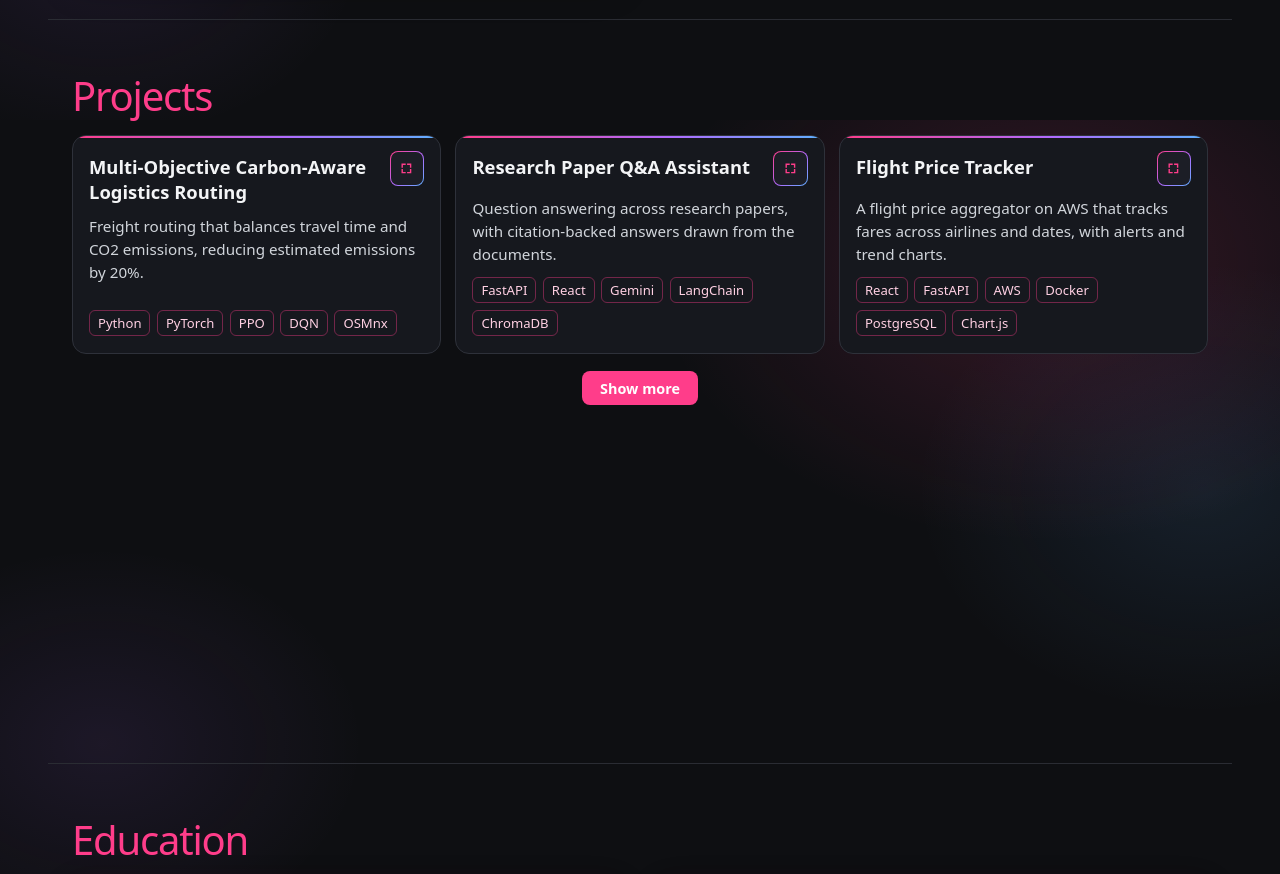
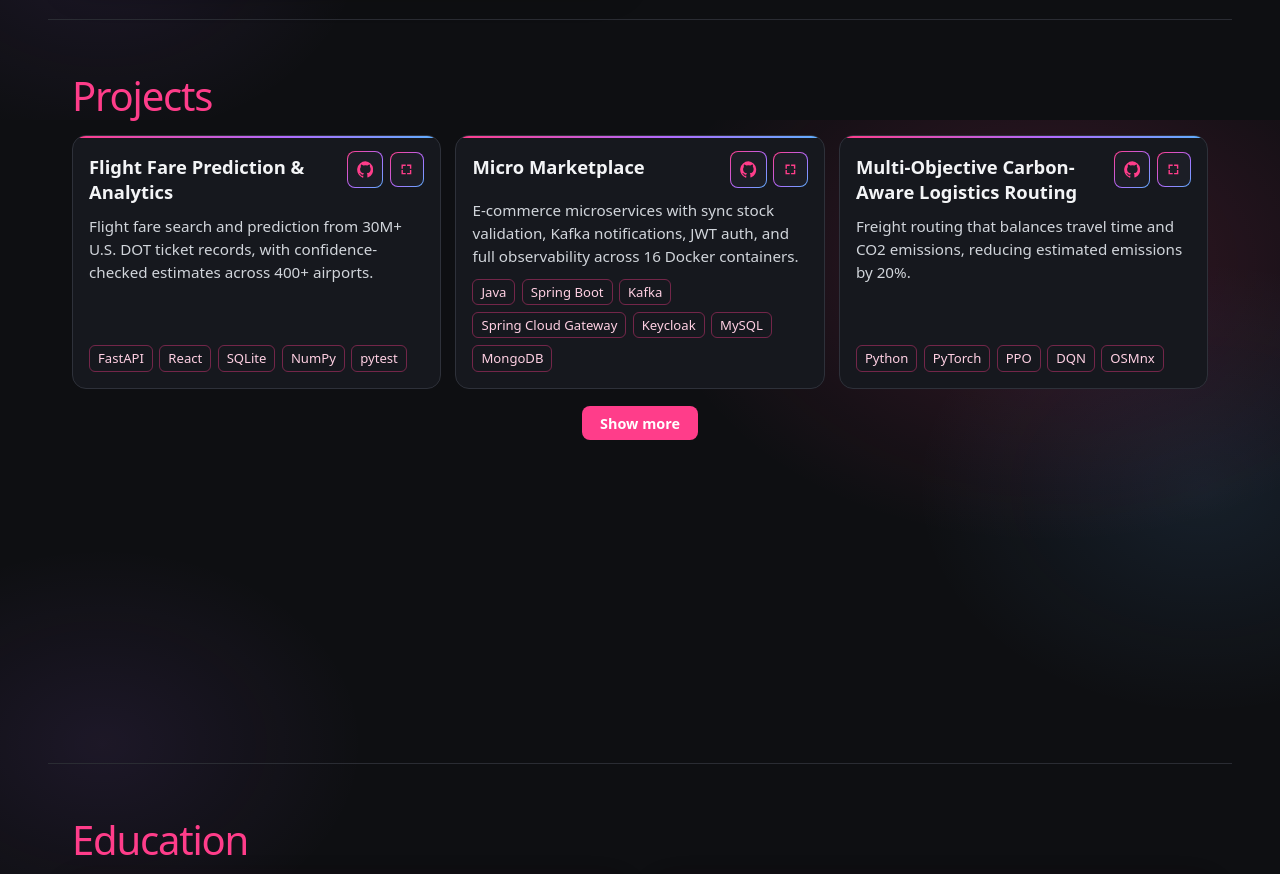
Before and after one commit to kushisantu/portfolio, a React (Vite) app: page / in a window 1280 px wide. Shown: the part 2280-3154 px from the top of the page. Built offline with nearby package versions, Linux system fonts and the light colour scheme.

Commit message:
github repos linked

```diff
--- a/src/App.tsx
+++ b/src/App.tsx
@@ -390,6 +390,19 @@ function App() {
               <div className="project-copy">
                 <div className="project-heading">
                   <h3>{project.name}</h3>
+                  <div className="project-actions">
+                    {'github' in project && project.github ? (
+                      <a
+                        className="project-open"
+                        href={project.github}
+                        target="_blank"
+                        rel="noreferrer"
+                        aria-label={`View ${project.name} on GitHub`}
+                        onClick={(event) => event.stopPropagation()}
+                      >
+                        <GitHubIcon />
+                      </a>
+                    ) : null}
                     <button
                       type="button"
                       className="project-open"
@@ -398,6 +411,7 @@ function App() {
                     >
                       <ExpandIcon />
                     </button>
+                  </div>
                 </div>
                 <p>{project.summary}</p>
                 <ul className="tech-list">
@@ -454,6 +468,17 @@ function App() {
                     <li key={tool}>{tool}</li>
                   ))}
                 </ul>
+                {'github' in openProject && openProject.github ? (
+                  <a
+                    className="project-github"
+                    href={openProject.github}
+                    target="_blank"
+                    rel="noreferrer"
+                  >
+                    <GitHubIcon />
+                    View on GitHub
+                  </a>
+                ) : null}
               </div>
             </div>
           </div>
--- a/src/data/content.ts
+++ b/src/data/content.ts
@@ -67,10 +67,42 @@ export const experience = [
 
 export const projects = [
   {
+    name: 'Flight Fare Prediction & Analytics',
+    summary:
+      'Flight fare search and prediction from 30M+ U.S. DOT ticket records, with confidence-checked estimates across 400+ airports.',
+    tools: ['FastAPI', 'React', 'SQLite', 'NumPy', 'pytest'],
+    github: 'https://github.com/kushisantu/flight-price-tracker',
+    points: [
+      'Built a flight fare search application using React and Python/FastAPI, leveraging 30M+ U.S. Department of Transportation ticket records across 400+ airports to provide data-driven fare estimates.',
+      'Developed a fare prediction system on 8M unseen ticket records, achieving ~$97 average estimation error and capturing 81% of actual fares within predicted ranges; implemented confidence checks to prevent unreliable estimates.',
+    ],
+  },
+  {
+    name: 'Micro Marketplace',
+    summary:
+      'E-commerce microservices with sync stock validation, Kafka notifications, JWT auth, and full observability across 16 Docker containers.',
+    tools: [
+      'Java',
+      'Spring Boot',
+      'Kafka',
+      'Spring Cloud Gateway',
+      'Keycloak',
+      'MySQL',
+      'MongoDB',
+    ],
+    github: 'https://github.com/kushisantu/micro-marketplace',
+    points: [
+      'Built an e-commerce platform (Product, Order, Inventory, Notification, API Gateway, Eureka) that validates stock synchronously before accepting orders, then publishes to Kafka for asynchronous notifications.',
+      'Added fault tolerance with Resilience4j, JWT auth via Keycloak, and observability with Prometheus, Grafana, and Zipkin, running on 16 Docker containers.',
+    ],
+  },
+  {
     name: 'Multi-Objective Carbon-Aware Logistics Routing',
     summary:
       'Freight routing that balances travel time and CO2 emissions, reducing estimated emissions by 20%.',
     tools: ['Python', 'PyTorch', 'PPO', 'DQN', 'OSMnx'],
+    github:
+      'https://github.com/kushisantu/Multi-Objective-Reinforcement-Learning-for-Carbon-Aware-Global-Logistics',
     points: [
       'Built a multi-objective reinforcement learning system using PPO, Double DQN, and Weighted A* to optimize freight routing while balancing travel time and CO2 emissions.',
       'Integrated real-world transportation, elevation, and emissions datasets to train and evaluate routing agents, reducing estimated emissions by 20% while adding only 5–10 minutes to ETA.',
@@ -81,37 +113,10 @@ export const projects = [
     summary:
       'Question answering across research papers, with citation-backed answers drawn from the documents.',
     tools: ['FastAPI', 'React', 'Gemini', 'LangChain', 'ChromaDB'],
+    github: 'https://github.com/kushisantu/research-rag',
     points: [
       'Built a RAG-based question-answering system for research papers using Gemini, embeddings, and vector search to support conversational querying across multiple documents.',
       'Engineered an end-to-end pipeline for PDF ingestion, semantic chunking, metadata-aware retrieval, and citation-backed answer generation.',
-    ],
-  },
-  {
-    name: 'Flight Price Tracker',
-    summary:
-      'A flight price aggregator on AWS that tracks fares across airlines and dates, with alerts and trend charts.',
-    tools: ['React', 'FastAPI', 'AWS', 'Docker', 'PostgreSQL', 'Chart.js'],
-    points: [
-      'Developed and deployed a full-stack flight aggregator on AWS (EC2, S3) with a Dockerized FastAPI backend and React frontend, integrating third-party APIs to track prices across multiple airlines and dates.',
-      'Implemented real-time price tracking, custom alerts, and interactive trend visualizations with Chart.js to help users identify cost-saving booking opportunities.',
-    ],
-  },
-  {
-    name: 'Micro Marketplace',
-    summary:
-      'E-commerce services for products, orders, inventory, and notifications, with event-driven updates and role-based authentication.',
-    tools: [
-      'Java',
-      'Spring Boot',
-      'Kafka',
-      'Spring Cloud Gateway',
-      'Keycloak',
-      'MySQL',
-      'MongoDB',
-    ],
-    points: [
-      'Designed and developed a scalable e-commerce microservices platform with modular Product, Order, Inventory, and Notification services, supporting real-time order processing and inventory updates through event-driven communication.',
-      'Implemented secure role-based authentication and system monitoring dashboards to ensure service reliability and performance.',
     ],
   },
   {
@@ -119,6 +124,7 @@ export const projects = [
     summary:
       'An AI tool that checks resumes for ATS compliance, finds keyword gaps, and builds PDF and Word resumes.',
     tools: ['Python', 'Streamlit', 'NLTK', 'spaCy'],
+    github: 'https://github.com/kushisantu/ai-resume-optimizer',
     points: [
       'Implemented an AI-powered tool in Python to analyze resumes for ATS compliance, implementing keyword gap detection, ATS scoring algorithms, and smart content suggestions.',
       'Integrated ATS-friendly customizable resume templates and automated PDF/Word generation using Streamlit and spaCy, reducing resume preparation time by 50%.',
--- a/src/index.css
+++ b/src/index.css
@@ -556,6 +556,13 @@ ul {
   padding-top: 0.15rem;
 }
 
+.project-actions {
+  display: flex;
+  flex: none;
+  align-items: center;
+  gap: 0.4rem;
+}
+
 .project-copy p,
 .project-points li {
   max-width: none;
@@ -579,10 +586,12 @@ ul {
     linear-gradient(#1c1e26, #1c1e26) padding-box,
     linear-gradient(135deg, var(--pink), var(--purple) 55%, var(--blue)) border-box;
   color: var(--pink);
+  text-decoration: none;
   cursor: pointer;
 }
 
-.project-open svg {
+.project-open svg,
+.project-open .contact-icon {
   width: 1.05rem;
   height: 1.05rem;
 }
@@ -595,6 +604,35 @@ ul {
 }
 
 .project-open:focus-visible {
+  outline: 2px solid var(--pink);
+  outline-offset: 3px;
+}
+
+.project-github {
+  display: inline-flex;
+  align-items: center;
+  gap: 0.5rem;
+  align-self: flex-start;
+  margin-top: 0.15rem;
+  padding: 0.48rem 1rem;
+  border-radius: 8px;
+  background: var(--pink);
+  color: #fff;
+  font-size: 0.9rem;
+  font-weight: 600;
+  text-decoration: none;
+}
+
+.project-github .contact-icon {
+  width: 1rem;
+  height: 1rem;
+}
+
+.project-github:hover {
+  background: #ff5c9c;
+}
+
+.project-github:focus-visible {
   outline: 2px solid var(--pink);
   outline-offset: 3px;
 }
```
Also changed, not shown: 1 other file (tests, documents, lock files or other folders). Lines whose indentation alone changed are shown as unchanged.
